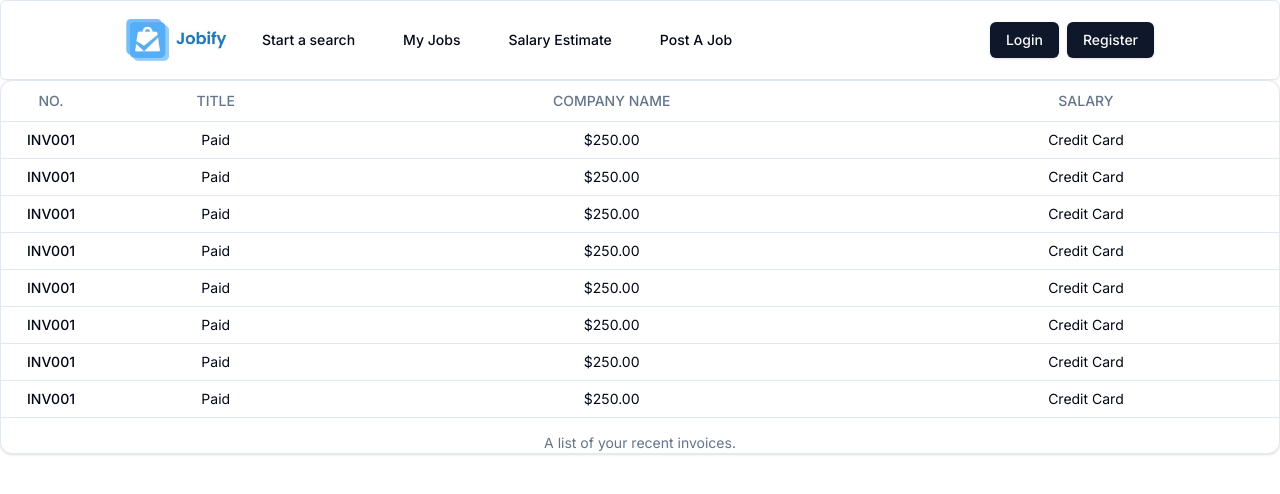
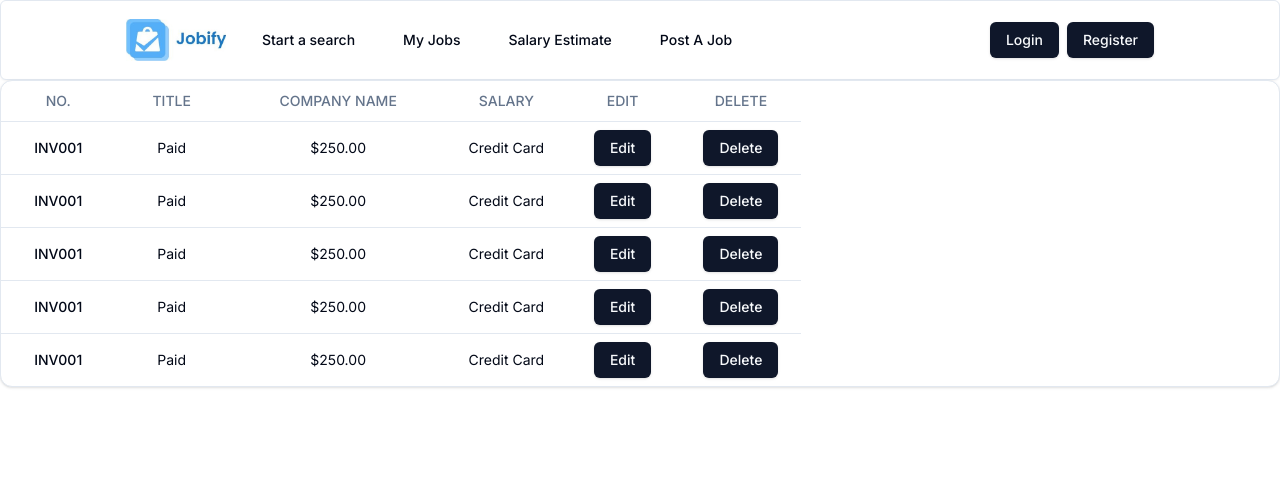
Before and after one commit to Swaraj07082/Jobify, a Next.js app: page /my-jobs in a window 1280 px wide. Shown: the top 494 px of the page. Built offline with nearby package versions, Linux system fonts and the light colour scheme.

Commit message:
tablecss

```diff
--- a/src/Components/MyJobTable.tsx
+++ b/src/Components/MyJobTable.tsx
@@ -1,3 +1,4 @@
+'use client'
 import {
   Table,
   TableBody,
@@ -8,6 +9,7 @@ import {
   TableHeader,
   TableRow,
 } from "../Components/ui/table";
+import { Button } from "./ui/button";
 
 const invoices = [
   {
@@ -15,61 +17,60 @@ const invoices = [
     TITLE: "Paid",
     COMPANYNAME: "$250.00",
     SALARY: "Credit Card",
+    EDIT:<Button onClick={()=>{console.log("clicked")}} >Edit</Button>,
+    DELETE:<Button>Delete</Button>
+
   },
   {
     NO: "INV001",
     TITLE: "Paid",
     COMPANYNAME: "$250.00",
     SALARY: "Credit Card",
+    EDIT:<Button>Edit</Button>,
+    DELETE:<Button>Delete</Button>
   },
   {
     NO: "INV001",
     TITLE: "Paid",
     COMPANYNAME: "$250.00",
     SALARY: "Credit Card",
+    EDIT:<Button>Edit</Button>,
+    DELETE:<Button>Delete</Button>
+
   },
   {
     NO: "INV001",
     TITLE: "Paid",
     COMPANYNAME: "$250.00",
     SALARY: "Credit Card",
+    EDIT:<Button>Edit</Button>,
+    DELETE:<Button>Delete</Button>
+
   },
   {
     NO: "INV001",
     TITLE: "Paid",
     COMPANYNAME: "$250.00",
     SALARY: "Credit Card",
-  },
-  {
-    NO: "INV001",
-    TITLE: "Paid",
-    COMPANYNAME: "$250.00",
-    SALARY: "Credit Card",
-  },
-  {
-    NO: "INV001",
-    TITLE: "Paid",
-    COMPANYNAME: "$250.00",
-    SALARY: "Credit Card",
-  },
-  {
-    NO: "INV001",
-    TITLE: "Paid",
-    COMPANYNAME: "$250.00",
-    SALARY: "Credit Card",
-  },
+    EDIT:<Button>Edit</Button>,
+    DELETE:<Button>Delete</Button>
+
+  }
 ];
 
 export function MyJobTable() {
   return (
-    <Table>
-      <TableCaption>A list of your recent invoices.</TableCaption>
+    <Table className=" w-[800px]">
+      {/* <TableCaption>A list of your recent invoices.</TableCaption> */}
       <TableHeader>
         <TableRow>
-          <TableHead className="w-[100px] text-center">NO.</TableHead>
-          <TableHead className="text-center">TITLE</TableHead>
-          <TableHead className="text-center">COMPANY NAME</TableHead>
-          <TableHead className="text-center">SALARY</TableHead>
+          <TableHead className="w-32 text-center">NO.</TableHead>
+          <TableHead className=" w-32 text-center">TITLE</TableHead>
+          <TableHead className=" w-64 text-center">COMPANY NAME</TableHead>
+          <TableHead className=" w-32 text-center">SALARY</TableHead>
+          <TableHead className=" w-32 text-center">EDIT</TableHead>
+          <TableHead className="w-32 text-center">DELETE</TableHead>
+
         </TableRow>
       </TableHeader>
       <TableBody>
@@ -78,16 +79,19 @@ export function MyJobTable() {
             <TableCell className="font-medium text-center">{invoice.NO}</TableCell>
             <TableCell className="text-center">{invoice.TITLE}</TableCell>
             <TableCell className="text-center">{invoice.COMPANYNAME}</TableCell>
-            <TableCell className=" text-center">{invoice.SALARY}</TableCell>
-          </TableRow>
+            <TableCell className=" text-center" >{invoice.SALARY}</TableCell>
+            <TableCell className=" text-center">{invoice.EDIT}</TableCell>
+            <TableCell className=" text-center">{invoice.DELETE}</TableCell>
+
+        </TableRow>
         ))}
       </TableBody>
-      <TableFooter>
+      {/* <TableFooter>
         <TableRow>
-          {/* <TableCell colSpan={3}>Total</TableCell>
-          <TableCell className="text-right">$2,500.00</TableCell> */}
+          <TableCell colSpan={3}>Total</TableCell>
+          <TableCell className="text-right">$2,500.00</TableCell>
         </TableRow>
-      </TableFooter>
+      </TableFooter> */}
     </Table>
   );
 }
```
